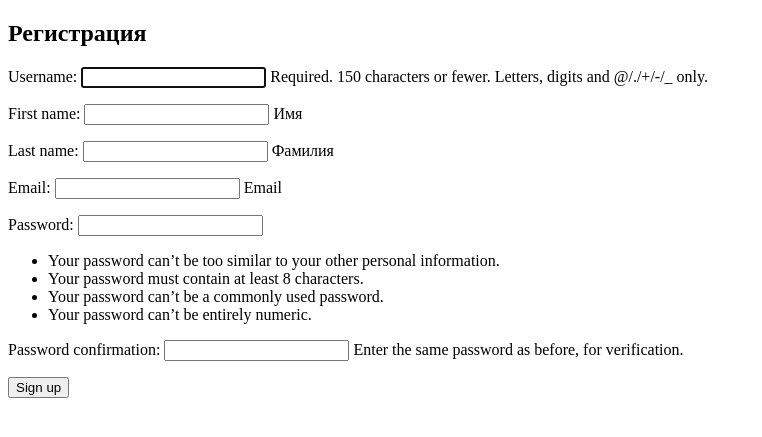
After one commit to idemintsev/online_tests, a Django app: page /registration/ in a window 1280 px wide. The commit adds this page. Shown: the top 437 px of the page, without its empty margins (0-762 px from the left). Run offline with Django 3.2, Linux system fonts and the light colour scheme.

Commit message:
- Реализована возможность регистрации опльзователей - Реализована аутентификация (Login, Logout) - Сделана динамическая шапка сайта (если пользователь авторизован - приветствуем его, если нет - предлагаем войти или зарегистрироваться)

```diff
--- a/app_education/app_education/settings.py
+++ b/app_education/app_education/settings.py
@@ -116,6 +116,8 @@ USE_TZ = True
 STATIC_URL = '/static/'
 STATIC_ROOT = os.path.join(BASE_DIR, 'check_knowledge', 'static')
 
+LOGIN_REDIRECT_URL = 'main'
+
 # Default primary key field type
 # https://docs.djangoproject.com/en/3.2/ref/settings/#default-auto-field
 
--- /dev/null
+++ b/app_education/check_knowledge/forms.py
@@ -0,0 +1,13 @@
+from django import forms
+from django.contrib.auth.forms import UserCreationForm
+from django.contrib.auth.models import User
+
+
+class RegisterForm(UserCreationForm):
+    first_name = forms.CharField(max_length=30, required=False, help_text='Имя')
+    last_name = forms.CharField(max_length=30, required=False, help_text='Фамилия')
+    email = forms.EmailField(max_length=20, required=False, help_text='Email')
+
+    class Meta:
+        model = User
+        fields = ('username', 'first_name', 'last_name', 'email', 'password1', 'password2')
--- a/app_education/check_knowledge/models.py
+++ b/app_education/check_knowledge/models.py
@@ -1,4 +1,10 @@
+from django.contrib.auth.models import User
 from django.db import models
+
+
+class Profile(models.Model):
+    user = models.OneToOneField(User, on_delete=models.CASCADE)
+    email = models.EmailField(max_length=100, blank=True, verbose_name='Email')
 
 
 class Test(models.Model):
--- /dev/null
+++ b/app_education/check_knowledge/templates/users/registration.html
@@ -0,0 +1,15 @@
+<!DOCTYPE html>
+<html lang="en">
+<head>
+    <meta charset="UTF-8">
+    <title>Регистрация</title>
+</head>
+<body>
+    <h2>Регистрация</h2>
+    <form method="post">
+        {% csrf_token %}
+        {{ form.as_p }}
+        <button type="submit">Sign up</button>
+    </form>
+</body>
+</html>
--- a/app_education/check_knowledge/urls.py
+++ b/app_education/check_knowledge/urls.py
@@ -1,7 +1,12 @@
 from django.urls import path
-from check_knowledge.views import MainPage
+from check_knowledge.views import (
+    MainPage, RegistrationUser, AuthView, Logout,
+)
 
 
 urlpatterns = [
     path('', MainPage.as_view(), name='main'),
+    path('registration/', RegistrationUser.as_view(), name='registration'),
+    path('login/', AuthView.as_view(), name='login'),
+    path('logout/', Logout.as_view(), name='logout'),
 ]
--- a/app_education/check_knowledge/views.py
+++ b/app_education/check_knowledge/views.py
@@ -1,7 +1,11 @@
-from django.shortcuts import render
-from django.views import generic
+from django.shortcuts import render, redirect
+from django.views import generic, View
+from django.contrib.auth import authenticate, login
+from check_knowledge.models import Test, Profile
+from django.contrib.auth.views import LoginView, LogoutView
+from django.urls import reverse_lazy
 
-from check_knowledge.models import Test
+from check_knowledge.forms import RegisterForm
 
 
 class MainPage(generic.ListView):
@@ -9,3 +13,36 @@ class MainPage(generic.ListView):
     model = Test
     template_name = 'site/main_page.html'
     context_object_name = 'tests_list'
+
+
+class RegistrationUser(View):
+    def get(self, request):
+        form = RegisterForm()
+        return render(request, 'users/registration.html', {'form': form})
+
+    def post(self, request):
+        form = RegisterForm(request.POST)
+        if form.is_valid():
+            user = form.save()
+            email = form.cleaned_data.get('email')
+            Profile.objects.create(
+                user=user,
+                email=email
+            )
+            username = form.cleaned_data.get('username')
+            raw_password = form.cleaned_data.get('password1')
+            user = authenticate(username=username, password=raw_password)
+            login(request, user)
+            return redirect('main')
+        else:
+            return render(request, 'users/registration.html', {'form': form})
+
+
+class AuthView(LoginView):
+    template_name = 'users/login.html'
+    next_page = reverse_lazy('main')
+
+
+class Logout(LogoutView):
+    template_name = 'users/logout.html'
+    next_page = reverse_lazy('main')
```
Also changed, not shown: app_education/check_knowledge/templates/site/general_template.html (+16 -0 lines), app_education/check_knowledge/templates/users/login.html (added, +17 -0 lines), app_education/check_knowledge/templates/users/logout.html (added, +11 -0 lines), app_education/check_knowledge/migrations/0001_initial.py (added), app_education/check_knowledge/migrations/0002_alter_testanswers_status.py (added), app_education/check_knowledge/migrations/0003_profile.py (added), app_education/db.sqlite3.
